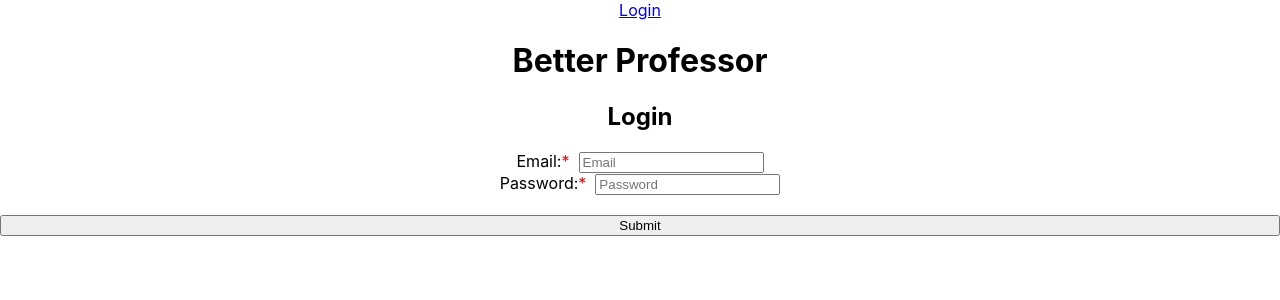
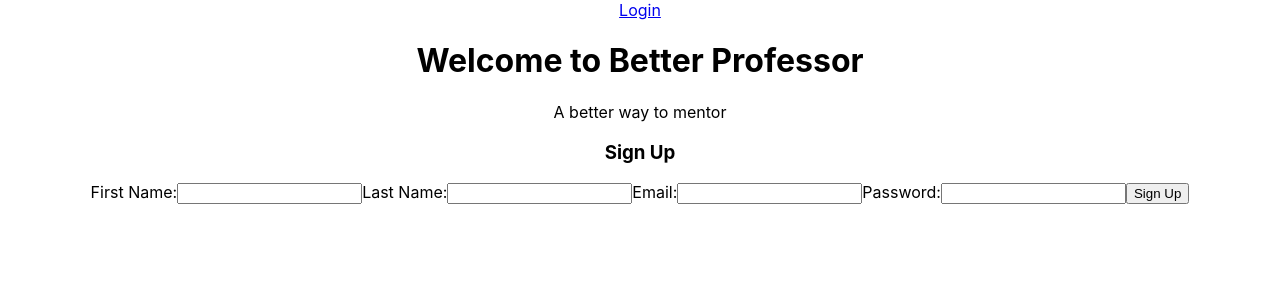
Before and after one commit to Better-Professor-2/Frontend, a React (Create React App) app in the folder better-professor/: page /login in a window 1280 px wide. Shown: the top 300 px of the page. Built offline with nearby package versions, Linux system fonts and the light colour scheme.

Commit message:
added shadow to studentCards

```diff
--- a/better-professor/src/App.js
+++ b/better-professor/src/App.js
@@ -19,7 +19,7 @@ function App() {
           </nav>
         </header>
         <Switch>
-          <Route exact path='/' component={SignUp} />
+          <Route component={SignUp} />
           <Route path='/login' component={Login}/>
         </Switch>
 
--- a/better-professor/src/StudentCards.js
+++ b/better-professor/src/StudentCards.js
@@ -33,7 +33,7 @@ const StudentCards = (props)=>{
          })
     },[students])
 
-    const Card = {
+    const cardStyles = {
         width: '27%',
         boxShadow: '1px 1px 2.5px 2px #ccc',
         margin:'2% 0%',
```
